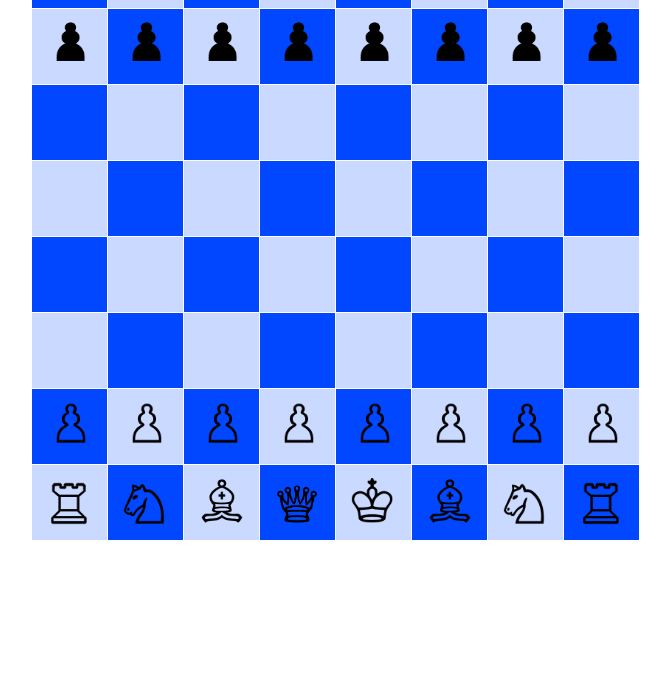
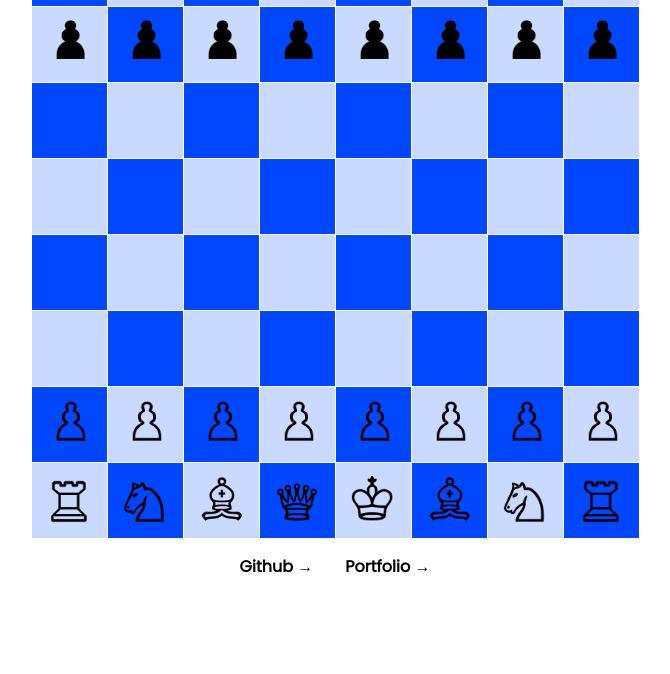
Before and after one commit to kossycodes/chess, a plain HTML site: page index.html in a window 1280 px wide. Shown: the part 126-800 px from the top of the page, without its empty margins (305-975 px from the left). Drawn offline with Linux system fonts and the light colour scheme.

Commit message:
added source code

```diff
--- a/Chess.css
+++ b/Chess.css
@@ -1,3 +1,5 @@
+@import url('https://fonts.googleapis.com/css2?family=Poppins&display=swap');
+
 * {
     margin: 0;
     padding: 0;
@@ -8,7 +10,12 @@ body {
     place-items: center;
     overflow-x: hidden;
     margin-top: 16px;
+    font-family: 'Poppins', sans-serif;
+}
 
+a {
+    text-decoration: inherit;
+    color: inherit;
 }
 
 .all {
@@ -31,6 +38,7 @@ body {
 
 h1 {
     color: rgb(0, 255, 21);
+    font-size: 1.5em;
 }
 
 .fa-solid {
@@ -76,6 +84,7 @@ li {
 
 #tog {
     margin: 0px 0px;
+    font-size: 1.2em;
 }
 
 
@@ -88,6 +97,18 @@ li {
 
 .allpawn {
     transform: scale(.7);
+}
+
+.live-link {
+    font-size: medium;
+    display: flex;
+    justify-content: center;
+    gap: 2em;
+    font-weight: 600;
+    padding-top: 1em;
+    margin-left: 1em;
+    margin-right: 1em;
+
 }
 
 /*.authcont {
@@ -112,7 +133,7 @@ li {
 
     #tog {
         margin-bottom: 20px;
-
+        font-size: large;
     }
 
     .box {
@@ -128,4 +149,6 @@ li {
     .fa-regular {
         margin-bottom: 0.5em;
     }
+
+
 }
--- a/index.html
+++ b/index.html
@@ -113,7 +113,12 @@
             <li class="box" id="b108">Wrook</li>
         </div>
 
+
     </ul>
+    <section class="live-link">
+        <p><a href="">Github &#8594;</a></p>
+        <p><a href="">Portfolio &#8594;</a></p>
+    </section>
 
     <script src="Chess.js"></script>
 </body>
```
